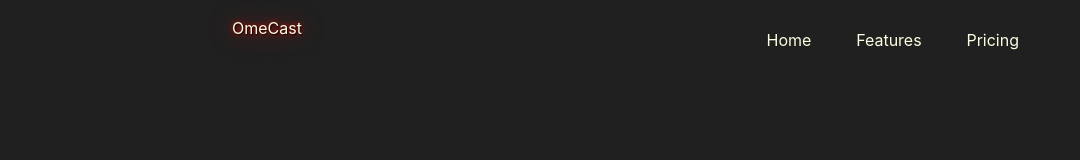
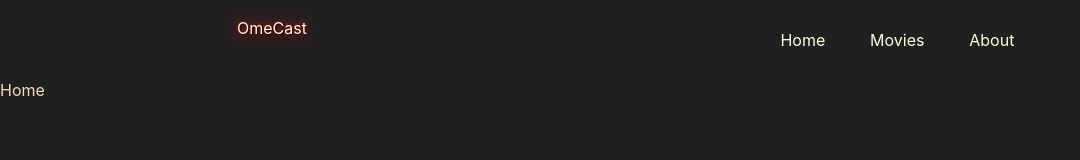
Before and after one commit to jdhernandezS1/React_PP1, a React (Create React App) app: page / in a window 1280 px wide. Shown: the top 160 px of the page, without its empty margins (0-1080 px from the left). Built offline with nearby package versions, Linux system fonts and the light colour scheme.

Commit message:
Navigation Bar Working and responsive

```diff
--- a/src/App.jsx
+++ b/src/App.jsx
@@ -1,10 +1,27 @@
 import React from "react";
 import { NavBar } from './components/Header/index'
 import {  } from "./css/Header/nav.module.css";
+import { GridMovies } from "./components/Component";
+import { Home } from "./components/pages/Home";
+import { About } from "./components/pages/About";
 export function App() {
+    console.log(window.location.pathname);
+    let component;
+    switch (window.location.pathname) {
+        case "/":
+            component = <Home/>
+            break;
+        case "/Movies":
+            component = <GridMovies/>
+            break;
+        case "/About":
+            component = <About/>
+            break;
+    }
     return (
         <>
             {<NavBar />}
+            {component}
         </>
     );
 }
--- a/src/components/Header/index.jsx
+++ b/src/components/Header/index.jsx
@@ -20,9 +20,9 @@ export function NavBarPhone() {
         <div  className={`dropdown-menu ${open? "active" : "inactive"}`}>
 
           <ul>
-          <DropDownItem name={"name"} text={'Home'}/>
-          <DropDownItem name={"name"} text={'Movies'}/>
-          <DropDownItem name={"name"} text={'About'}/>
+          <DropDownItem name={"/"} text={'Home'}/>
+          <DropDownItem name={"/Movies/"} text={'Movies'}/>
+          <DropDownItem name={"/About/"} text={'About'}/>
           </ul>
 
         </div>
@@ -34,7 +34,7 @@ export function NavBarPhone() {
 function DropDownItem(props){
   return(
     <li className="dropdownItem">
-      <a className="dropdownItem"> {props.text}</a>
+      <a href={props.name} className="dropdownItem"> {props.text}</a>
     </li>
   )
 }
@@ -43,15 +43,15 @@ export function NavBarPc() {
     <Nav className="me-auto ">
       <ul>
         <li>
-        <Nav.Link href="#home" className={item}>Home</Nav.Link>
+        <Nav.Link href="/" className={item}>Home</Nav.Link>
         </li>
 
         <li>
-        <Nav.Link href="#features" className={item}>Features</Nav.Link>
+        <Nav.Link href="/Movies" className={item}>Movies</Nav.Link>
         </li>
 
         <li>
-        <Nav.Link href="#pricing" className={item}>Pricing</Nav.Link>
+        <Nav.Link href="/About" className={item}>About</Nav.Link>
         </li>
       </ul>
     </Nav>
@@ -62,7 +62,7 @@ export function NavBar() {
     <>
       <Navbar bg="dark" variant="dark">
         <Container className={barItems}>
-          <Navbar.Brand href="#home">
+          <Navbar.Brand href="/">
             <span className={moviesTitle + " " + hvrBounceIn} >
               OmeCast
             </span>
```
